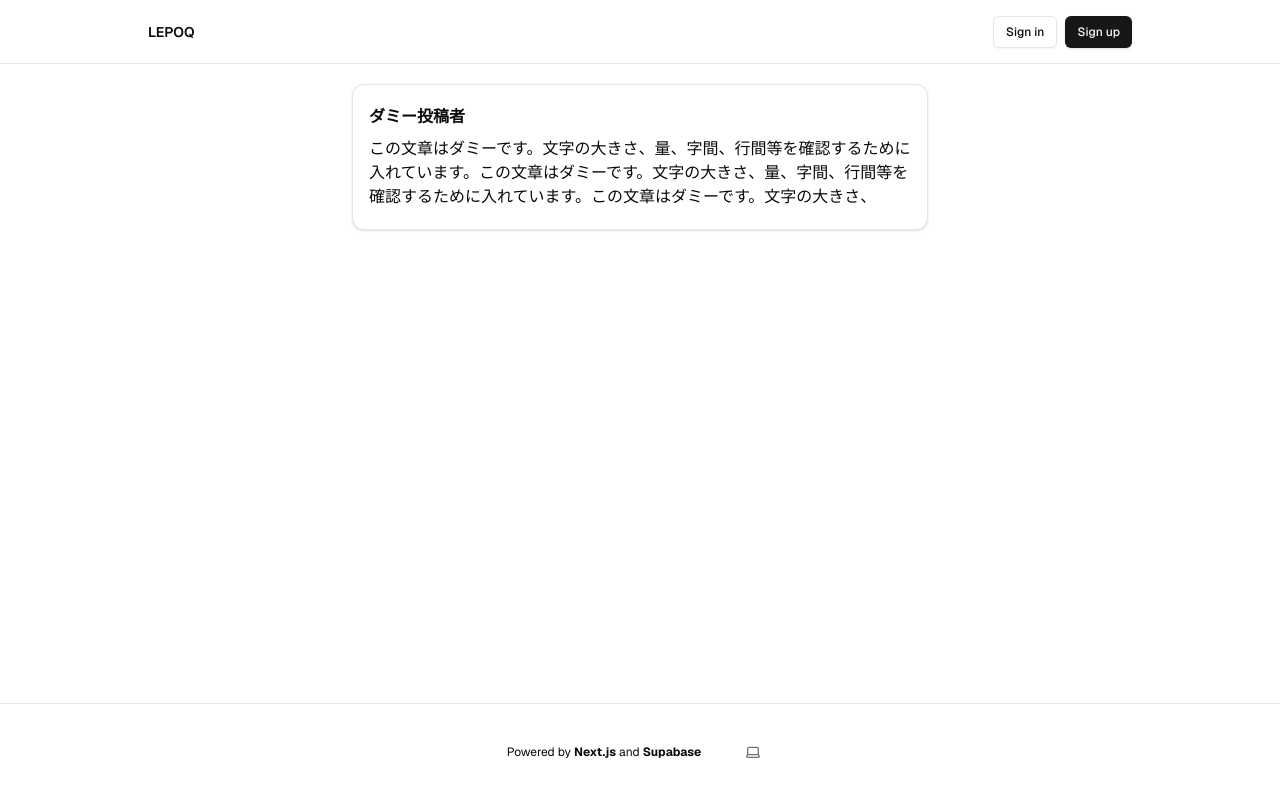
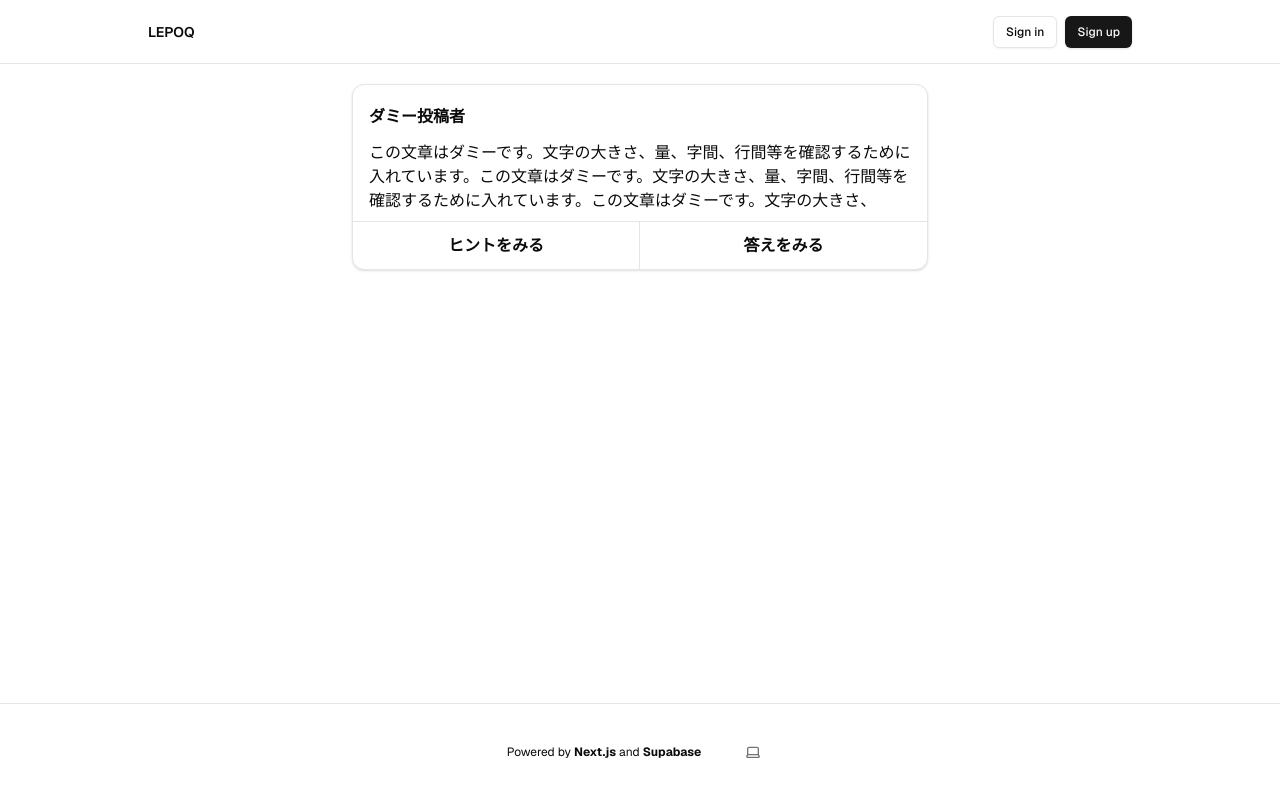
Before and after one commit to u-hossy/lepoq, a Next.js app: page / in a window 1280 px wide. Shown: the top 796 px of the page. Built offline with nearby package versions, Linux system fonts and the light colour scheme; no server answers.

Commit message:
Implement postCard UI design

```diff
--- a/app/globals.css
+++ b/app/globals.css
@@ -8,6 +8,8 @@
     --foreground: 0 0% 3.9%;
     --card: 0 0% 100%;
     --card-foreground: 0 0% 3.9%;
+    --hovered: 0 0% 96%;
+    --hovered-foreground: 0 0% 25%;
     --popover: 0 0% 100%;
     --popover-foreground: 0 0% 3.9%;
     --primary: 0 0% 9%;
@@ -35,6 +37,8 @@
     --foreground: 0 0% 98%;
     --card: 0 0% 3.9%;
     --card-foreground: 0 0% 98%;
+    --hovered: 0 0% 25%;
+    --hovered-foreground: 0 0% 45%;
     --popover: 0 0% 3.9%;
     --popover-foreground: 0 0% 98%;
     --primary: 0 0% 98%;
--- a/components/ui/post-card.tsx
+++ b/components/ui/post-card.tsx
@@ -1,3 +1,6 @@
+"use client";
+
+import { useState } from "react";
 import { cn } from "@/lib/utils";
 
 interface PostCardProps extends React.HTMLAttributes<HTMLElement> {
@@ -11,18 +14,33 @@ export default function postCard({
   className,
   ...props
 }: PostCardProps) {
+  const [hintDisplay, setHintDisplay] = useState<boolean>(false);
+  const [answerDisplay, setAnswerDisplay] = useState<boolean>(false);
+
   return (
     <article
       className={cn(
-        "w-full rounded-xl border bg-card p-4 text-card-foreground shadow",
+        "w-full rounded-xl border bg-card text-card-foreground shadow",
         className
       )}
       {...props}
     >
-      <div className="py-1">
-        <span className="font-semibold">{author}</span>
+      <div className="px-4 pt-4">
+        <div className="py-1">
+          <span className="font-semibold">{author}</span>
+        </div>
+        <div className="py-2">
+          <p>{children}</p>
+        </div>
       </div>
-      <div className="py-1">{children}</div>
+      <div className="flex h-12 w-full flex-row overflow-hidden rounded-b-xl border border-0 border-t">
+        <button className="hover:bg-hovered flex w-1/2 items-center justify-center border border-0 border-r transition">
+          <span className="font-semibold">ヒントをみる</span>
+        </button>
+        <button className="hover:bg-hovered flex w-1/2 items-center justify-center transition">
+          <span className="font-semibold">答えをみる</span>
+        </button>
+      </div>
     </article>
   );
 }
--- a/tailwind.config.ts
+++ b/tailwind.config.ts
@@ -13,6 +13,10 @@ export default {
       colors: {
         background: "hsl(var(--background))",
         foreground: "hsl(var(--foreground))",
+        hovered: {
+          DEFAULT: "hsl(var(--hovered))",
+          foreground: "hsl(var(--hovered-foreground))",
+        },
         card: {
           DEFAULT: "hsl(var(--card))",
           foreground: "hsl(var(--card-foreground))",
```
